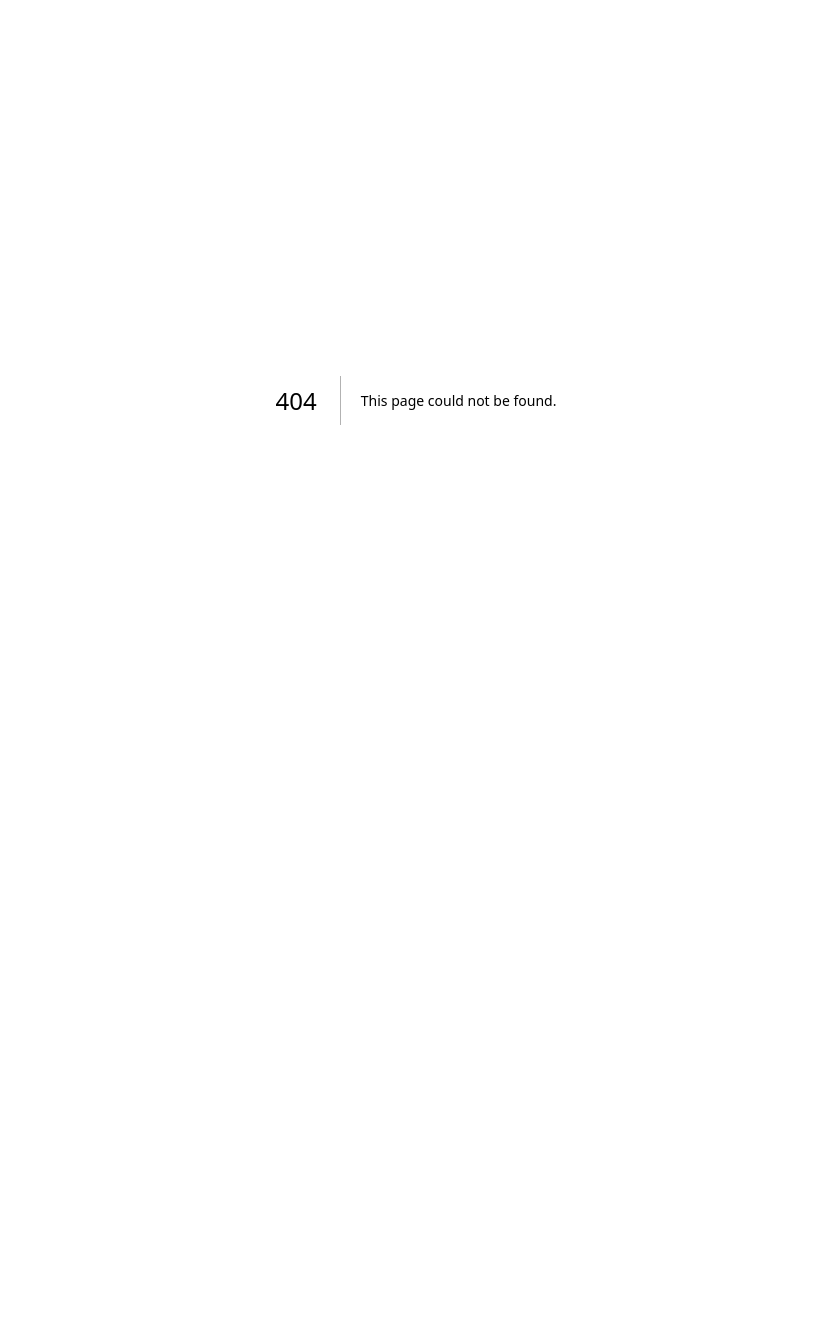
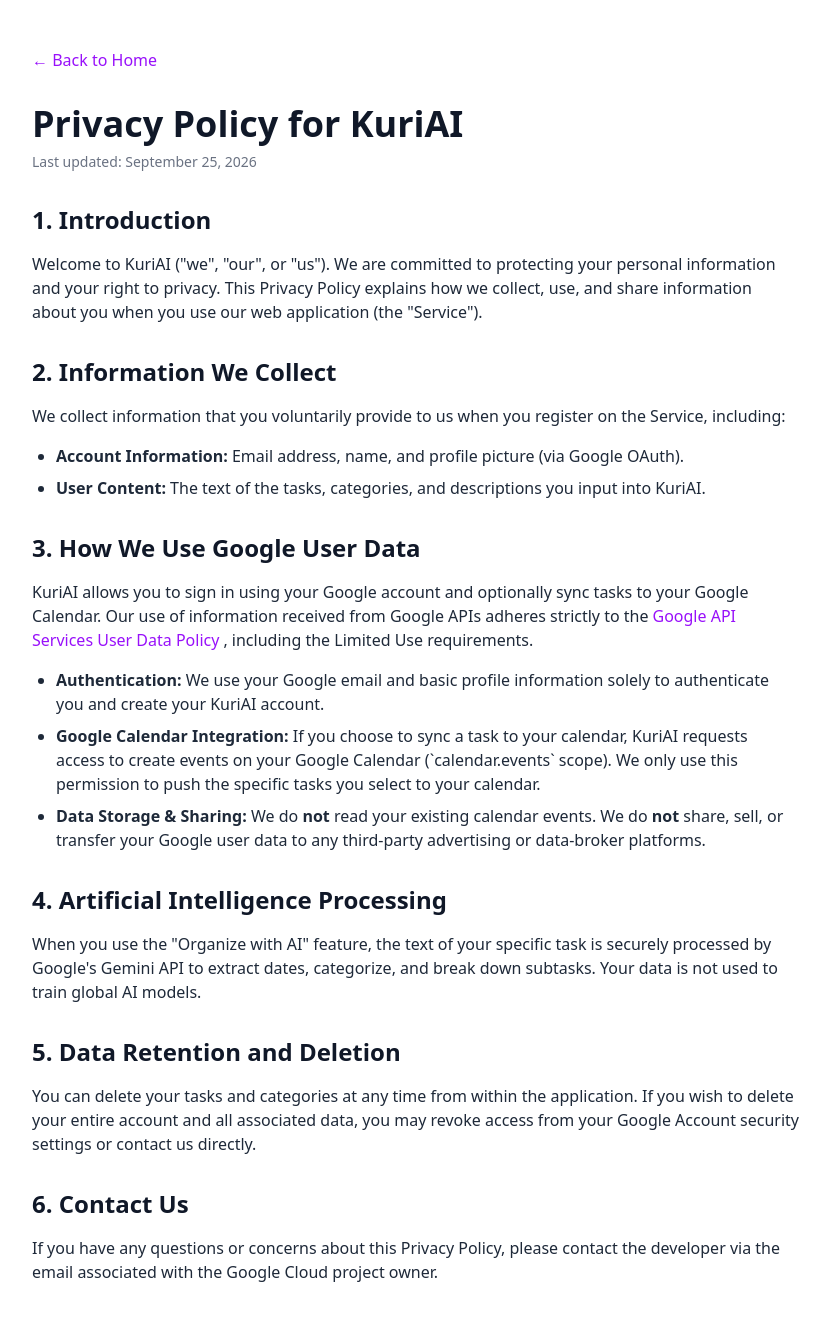
Before and after one commit to Naveenkumar0105/kuri-ai, a Next.js app: page /privacy in a window 1280 px wide. Before the commit this address had no page. Shown: the top 1320 px of the page, without its empty margins (224-1053 px from the left). Before the commit the page ends 800 px from the top, so only its background shows below. Built offline with nearby package versions, Linux system fonts and the light colour scheme.

Commit message:
feat: add public landing page and privacy policy for Google OAuth verification

```diff
--- /dev/null
+++ b/src/app/home/page.tsx
@@ -0,0 +1,52 @@
+import Link from "next/link";
+
+export default function HomePage() {
+    return (
+        <div className="min-h-screen bg-gray-50 dark:bg-neutral-950 flex flex-col items-center justify-center p-6">
+            <main className="max-w-3xl text-center space-y-8">
+                <h1 className="text-5xl font-extrabold text-gray-900 dark:text-white tracking-tight">
+                    Welcome to <span className="text-purple-600 dark:text-purple-400">KuriAI</span>
+                </h1>
+
+                <p className="text-xl text-gray-600 dark:text-gray-300 leading-relaxed">
+                    KuriAI is an intelligent task management application designed to help you organize your daily life.
+                    Using AI, KuriAI breaks down complex goals into manageable subtasks, extracts due dates naturally from your text,
+                    and seamlessly categorizes your workflow.
+                </p>
+
+                <div className="bg-white dark:bg-neutral-900 p-8 rounded-2xl shadow-sm border border-gray-100 dark:border-neutral-800 text-left">
+                    <h2 className="text-2xl font-bold text-gray-900 dark:text-white mb-4">Core Features & Purpose</h2>
+                    <ul className="space-y-4 text-gray-600 dark:text-gray-300">
+                        <li className="flex items-start">
+                            <span className="text-purple-500 mr-3">✨</span>
+                            <span><strong>AI Task Decomposition:</strong> Automatically split large, overwhelming goals into step-by-step action items.</span>
+                        </li>
+                        <li className="flex items-start">
+                            <span className="text-purple-500 mr-3">📅</span>
+                            <span><strong>Google Calendar Sync:</strong> Optional integration to export your tasks directly to your Google Calendar so you never miss a deadline.</span>
+                        </li>
+                        <li className="flex items-start">
+                            <span className="text-purple-500 mr-3">📂</span>
+                            <span><strong>Smart Categorization:</strong> Automatically tag and sort tasks into the appropriate lists based on context.</span>
+                        </li>
+                    </ul>
+                </div>
+
+                <div className="flex flex-col sm:flex-row items-center justify-center gap-4 pt-8">
+                    <Link
+                        href="/login"
+                        className="px-8 py-3 bg-purple-600 hover:bg-purple-700 text-white font-medium rounded-xl transition-colors shadow-lg shadow-purple-500/30"
+                    >
+                        Go to App / Log In
+                    </Link>
+                    <Link
+                        href="/privacy"
+                        className="px-8 py-3 bg-white dark:bg-neutral-800 text-gray-700 dark:text-gray-200 border border-gray-200 dark:border-neutral-700 hover:bg-gray-50 dark:hover:bg-neutral-700 font-medium rounded-xl transition-colors"
+                    >
+                        Privacy Policy
+                    </Link>
+                </div>
+            </main>
+        </div>
+    );
+}
--- /dev/null
+++ b/src/app/privacy/page.tsx
@@ -0,0 +1,79 @@
+import Link from "next/link";
+
+export default function PrivacyPolicy() {
+    return (
+        <div className="min-h-screen bg-white dark:bg-neutral-950 text-gray-800 dark:text-gray-200 p-6 md:p-12">
+            <div className="max-w-3xl mx-auto space-y-8">
+                <Link href="/home" className="text-purple-600 hover:underline mb-8 inline-block">
+                    &larr; Back to Home
+                </Link>
+
+                <h1 className="text-4xl font-bold text-gray-900 dark:text-white mb-2">Privacy Policy for KuriAI</h1>
+                <p className="text-sm text-gray-500 mb-8">Last updated: September 25, 2026</p>
+
+                <section className="space-y-4">
+                    <h2 className="text-2xl font-semibold text-gray-900 dark:text-white">1. Introduction</h2>
+                    <p>
+                        Welcome to KuriAI ("we", "our", or "us"). We are committed to protecting your personal information and your right to privacy.
+                        This Privacy Policy explains how we collect, use, and share information about you when you use our web application (the "Service").
+                    </p>
+                </section>
+
+                <section className="space-y-4">
+                    <h2 className="text-2xl font-semibold text-gray-900 dark:text-white">2. Information We Collect</h2>
+                    <p>We collect information that you voluntarily provide to us when you register on the Service, including:</p>
+                    <ul className="list-disc pl-6 space-y-2">
+                        <li><strong>Account Information:</strong> Email address, name, and profile picture (via Google OAuth).</li>
+                        <li><strong>User Content:</strong> The text of the tasks, categories, and descriptions you input into KuriAI.</li>
+                    </ul>
+                </section>
+
+                <section className="space-y-4">
+                    <h2 className="text-2xl font-semibold text-gray-900 dark:text-white">3. How We Use Google User Data</h2>
+                    <p>
+                        KuriAI allows you to sign in using your Google account and optionally sync tasks to your Google Calendar.
+                        Our use of information received from Google APIs adheres strictly to the
+                        <a href="https://developers.google.com/terms/api-services-user-data-policy" target="_blank" rel="noopener noreferrer" className="text-purple-600 hover:underline mx-1">
+                            Google API Services User Data Policy
+                        </a>, including the Limited Use requirements.
+                    </p>
+                    <ul className="list-disc pl-6 space-y-2">
+                        <li>
+                            <strong>Authentication:</strong> We use your Google email and basic profile information solely to authenticate you and create your KuriAI account.
+                        </li>
+                        <li>
+                            <strong>Google Calendar Integration:</strong> If you choose to sync a task to your calendar, KuriAI requests access to create events on your Google Calendar (`calendar.events` scope).
+                            We only use this permission to push the specific tasks you select to your calendar.
+                        </li>
+                        <li>
+                            <strong>Data Storage & Sharing:</strong> We do <strong>not</strong> read your existing calendar events. We do <strong>not</strong> share, sell, or transfer your Google user data to any third-party advertising or data-broker platforms.
+                        </li>
+                    </ul>
+                </section>
+
+                <section className="space-y-4">
+                    <h2 className="text-2xl font-semibold text-gray-900 dark:text-white">4. Artificial Intelligence Processing</h2>
+                    <p>
+                        When you use the "Organize with AI" feature, the text of your specific task is securely processed by Google's Gemini API to extract dates, categorize, and break down subtasks.
+                        Your data is not used to train global AI models.
+                    </p>
+                </section>
+
+                <section className="space-y-4">
+                    <h2 className="text-2xl font-semibold text-gray-900 dark:text-white">5. Data Retention and Deletion</h2>
+                    <p>
+                        You can delete your tasks and categories at any time from within the application. If you wish to delete your entire account and all associated data,
+                        you may revoke access from your Google Account security settings or contact us directly.
+                    </p>
+                </section>
+
+                <section className="space-y-4">
+                    <h2 className="text-2xl font-semibold text-gray-900 dark:text-white">6. Contact Us</h2>
+                    <p>
+                        If you have any questions or concerns about this Privacy Policy, please contact the developer via the email associated with the Google Cloud project owner.
+                    </p>
+                </section>
+            </div>
+        </div>
+    );
+}
--- a/src/middleware.ts
+++ b/src/middleware.ts
@@ -16,10 +16,12 @@
          * - _next/image (image optimization files)
          * - favicon.ico (favicon file)
          * - login (login page)
+         * - home (landing page)
+         * - privacy (privacy policy)
          * - icons (PWA icons)
          * - manifest.json (PWA manifest)
          * - service-worker.js (PWA service worker)
          */
-        "/((?!api/auth|api/register|_next/static|_next/image|favicon.ico|login|icons|manifest.json|service-worker.js).*)",
+        "/((?!api/auth|api/register|_next/static|_next/image|favicon.ico|login|home|privacy|icons|manifest.json|service-worker.js).*)",
     ],
 };
```
